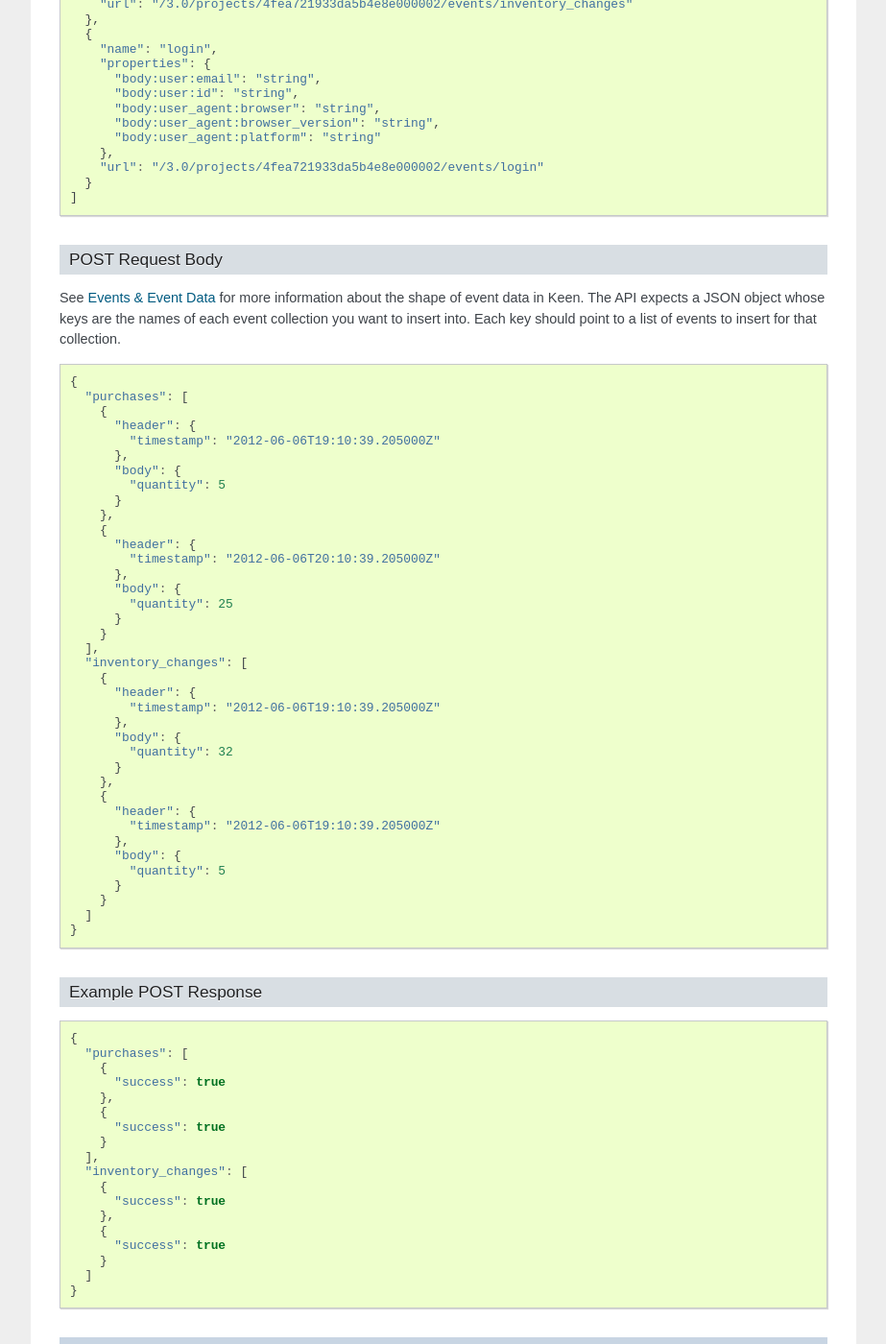
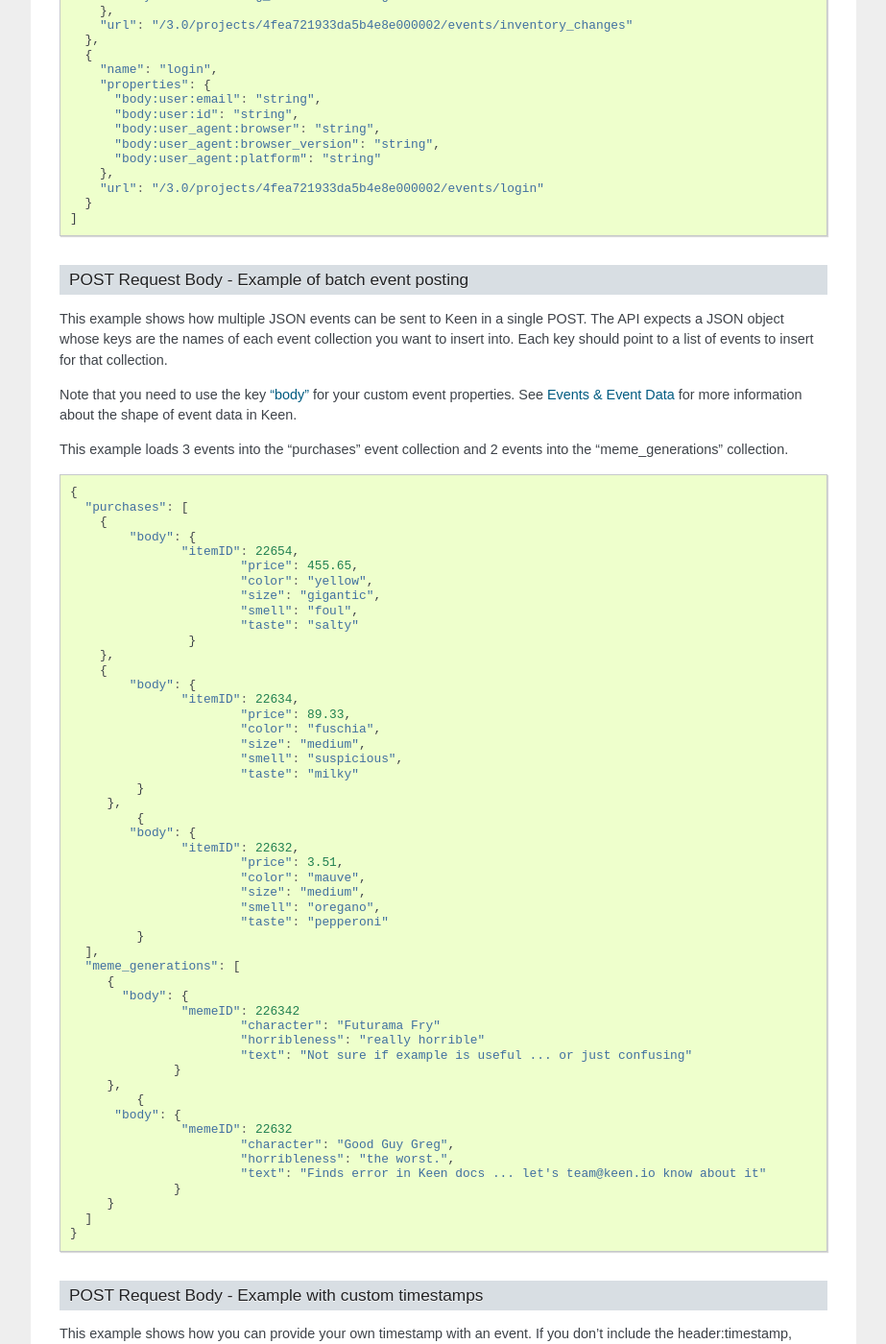
Before and after one commit to keenlabs/Keen-Docs, a Sphinx documentation site: the page built from source/api/reference.rst, in a window 1280 px wide and 1400 px high, scrolled down 5368 px. Shown: the whole window at 96% size, without its empty margins (198-1121 px from the left). Built offline with Sphinx 7.4.7, drawn with Linux system fonts in a browser that asks for light colours; some of the changed text lies outside the part shown.

Commit message:
updated example for bulk insert

```diff
--- a/source/api/reference.rst
+++ b/source/api/reference.rst
@@ -13,8 +13,8 @@ Contents:
 * :ref:`discovery-resource` - Returns the available child resources. Currently, the only child resource is the Projects Resource.
 * :ref:`projects-list-resource` - Returns the projects accessible to the API user, as well as links to project sub-resources for discovery.
 * :ref:`project-row-resource` - Returns detailed information about the specific project, as well as links to related resources.
-* :ref:`event-collections-list-resource` - Returns collection info including properties and their type. It also returns links to sub-resources. Also used for posting events.
-* :ref:`event-collection-row-resource` - Returns info about this specific event collection including properties and their type.
+* :ref:`event-collections-list-resource` - Used for bulk inserting events or for getting information about all the collections in a given project.
+* :ref:`event-collection-row-resource` - Used for inserting events or to get information about a specific event collection including properties and their type.
 * :ref:`count-resource` - Returns a count of items meeting specified criteria.
 * :ref:`count-unique-resource` - Returns a count of unique items meeting specified criteria.
 * :ref:`minimum-resource` - Returns the minimum value for a given property.
@@ -343,11 +343,76 @@ Example GET Response
     }
   ]
 
------------------
-POST Request Body
------------------
+--------------------------------------------------
+POST Request Body - Example of batch event posting
+--------------------------------------------------
+This example shows how multiple JSON events can be sent to Keen in a single POST. The API expects a JSON object whose keys are the names of each event collection you want to insert into. Each key should point to a list of events to insert for that collection.
 
-See :ref:`event-data` for more information about the shape of event data in Keen. The API expects a JSON object whose keys are the names of each event collection you want to insert into. Each key should point to a list of events to insert for that collection.
+Note that you need to use the key :ref:`"body" <property-types>` for your custom event properties. See :ref:`event-data` for more information about the shape of event data in Keen.
+
+This example loads 3 events into the "purchases" event collection and 2 events into the "meme_generations" collection.
+
+.. code-block:: javascript
+
+  {
+    "purchases": [
+      {
+          "body": {
+         	 "itemID": 22654,
+			 "price": 455.65,
+			 "color": "yellow",
+			 "size": "gigantic",
+			 "smell": "foul",
+			 "taste": "salty"
+		  }
+      },
+      {
+          "body": {
+         	 "itemID": 22634,
+			 "price": 89.33,
+			 "color": "fuschia",
+			 "size": "medium",
+			 "smell": "suspicious",
+			 "taste": "milky"
+           }
+       },
+	   {
+          "body": {
+         	 "itemID": 22632,
+			 "price": 3.51,
+			 "color": "mauve",
+			 "size": "medium",
+			 "smell": "oregano",
+			 "taste": "pepperoni"
+           }
+    ],
+    "meme_generations": [
+       {
+         "body": {
+       	 	 "memeID": 226342
+			 "character": "Futurama Fry"
+			 "horribleness": "really horrible"
+			 "text": "Not sure if example is useful ... or just confusing"
+      		}
+       },
+	   {
+        "body": {
+       	 	 "memeID": 22632
+			 "character": "Good Guy Greg",
+			 "horribleness": "the worst.",
+			 "text": "Finds error in Keen docs ... let's team@keen.io know about it"
+      		}
+       }
+    ]
+  }
+
+
+
+--------------------------------------------------
+POST Request Body - Example with custom timestamps
+--------------------------------------------------
+
+This example shows how you can provide your own timestamp with an event. If you don't include the header:timestamp, Keen will automatically populate it at the time your event is received. See :ref:`property-types` for more information about the shape of event data in Keen. The API expects a JSON object whose keys are the names of each event collection you want to insert into. Each key should point to a list of events to insert for that collection.
 
 .. code-block:: javascript
 
```
